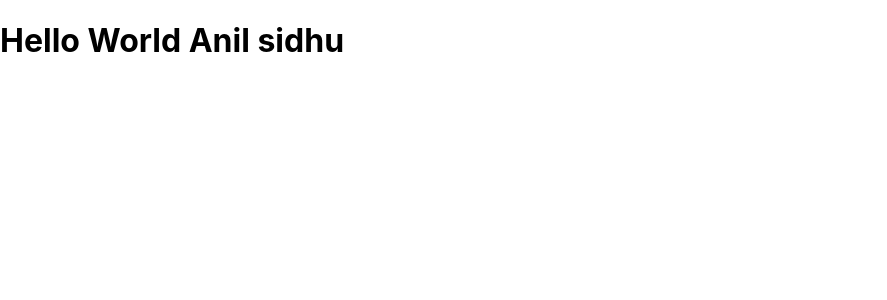
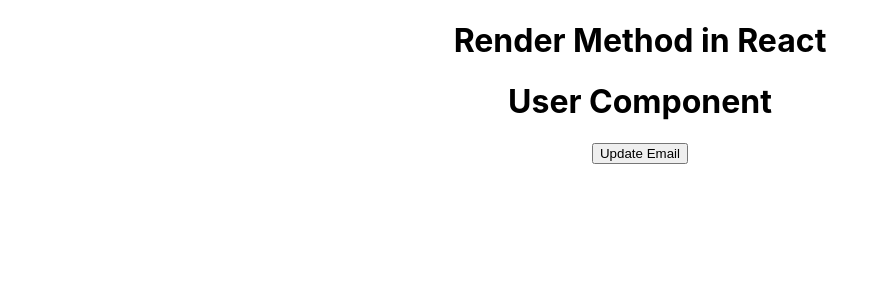
Before and after one commit to NayakVandana/React_js, a React (Create React App) app in the folder blog/: page / in a window 1280 px wide. Shown: the top 300 px of the page, without its empty margins (0-887 px from the left). Built offline with nearby package versions, Linux system fonts and the light colour scheme.

Commit message:
render life cycle method

```diff
--- a/blog/src/App.js
+++ b/blog/src/App.js
@@ -1,20 +1,16 @@
 import './App.css';
 import React from 'react'
-class App extends React.Component{
-  constructor()
-  {
-    super();
-    this.state={
-      name:"Anil sidhu"
-    }
-    console.warn("constructor")
-  }
-  render()
-  {
-    console.warn("render")
-    return<div>
-      <h1>Hello World {this.state.name}</h1>
+import User from './User'
+function App() {
+const [name,setName]=React.useState("Anil")
+
+  return (
+    <div className="App">
+     <h1>Render Method in React</h1>
+     <User />
+     {/* <button onClick={()=>setName("Sidhu")}>Update Name</button> */}
     </div>
-  }
+  );
 }
+
 export default App;
--- a/blog/src/User.js
+++ b/blog/src/User.js
@@ -1,12 +1,20 @@
-function User(props) {
-
-    return(
-        <div>
-            <h1>User Component</h1>
-            <button onClick={props.data}>Call Function</button>
-        </div>
-    )
+import React from 'react'
+class User extends React.Component {
+    constructor() {
+        super();
+        this.state = {
+            email: "anil@test.com"
+        }
+    }
+    render() {
+        console.warn("Render method", this.state.email)
+        return (
+            <div>
+                <h1>User Component </h1>
+                <button onClick={() => this.setState({ email: "sidhu@test.com" })}>Update Email</button>
+            </div>
+        )
+    }
 }
 
-
 export default User;
```
